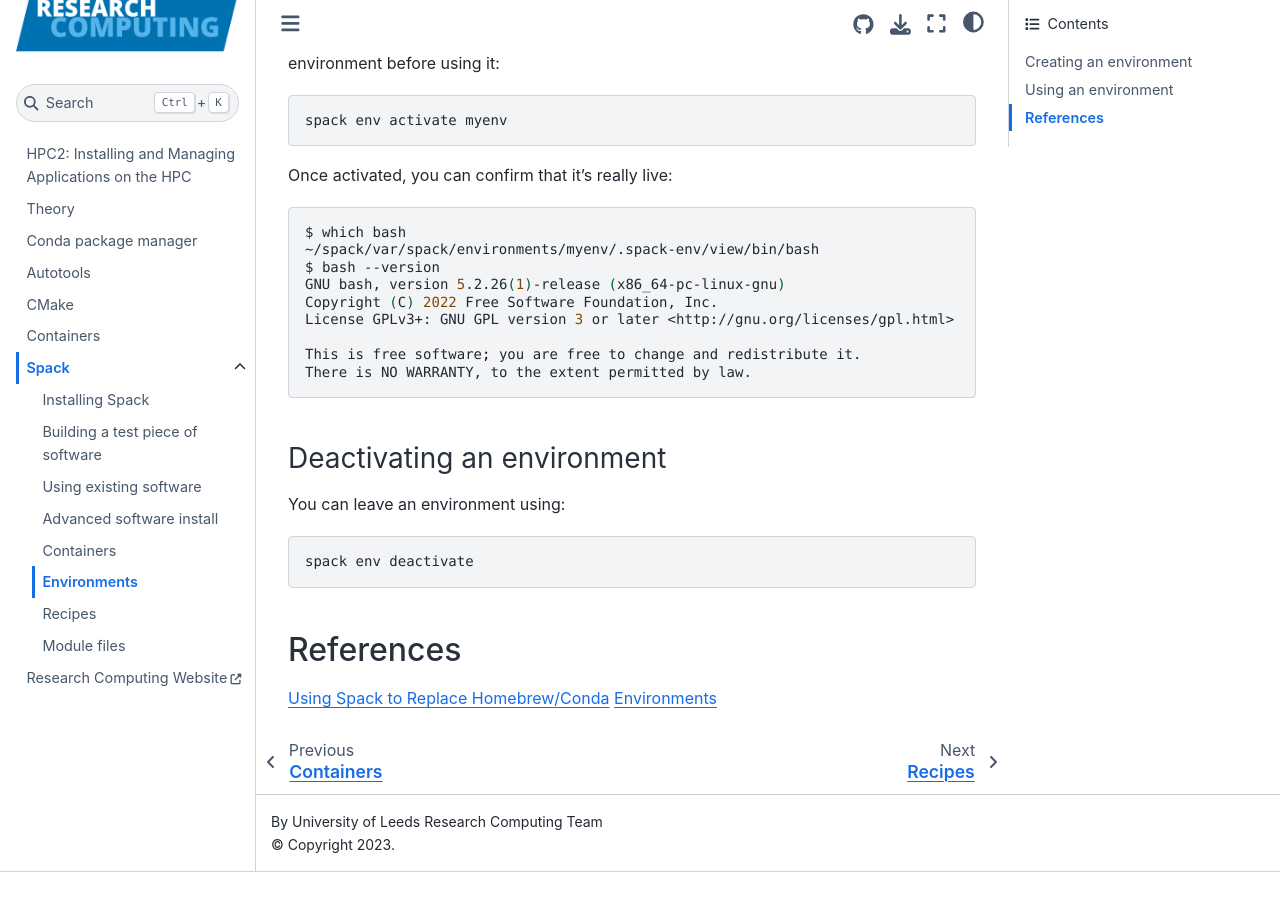
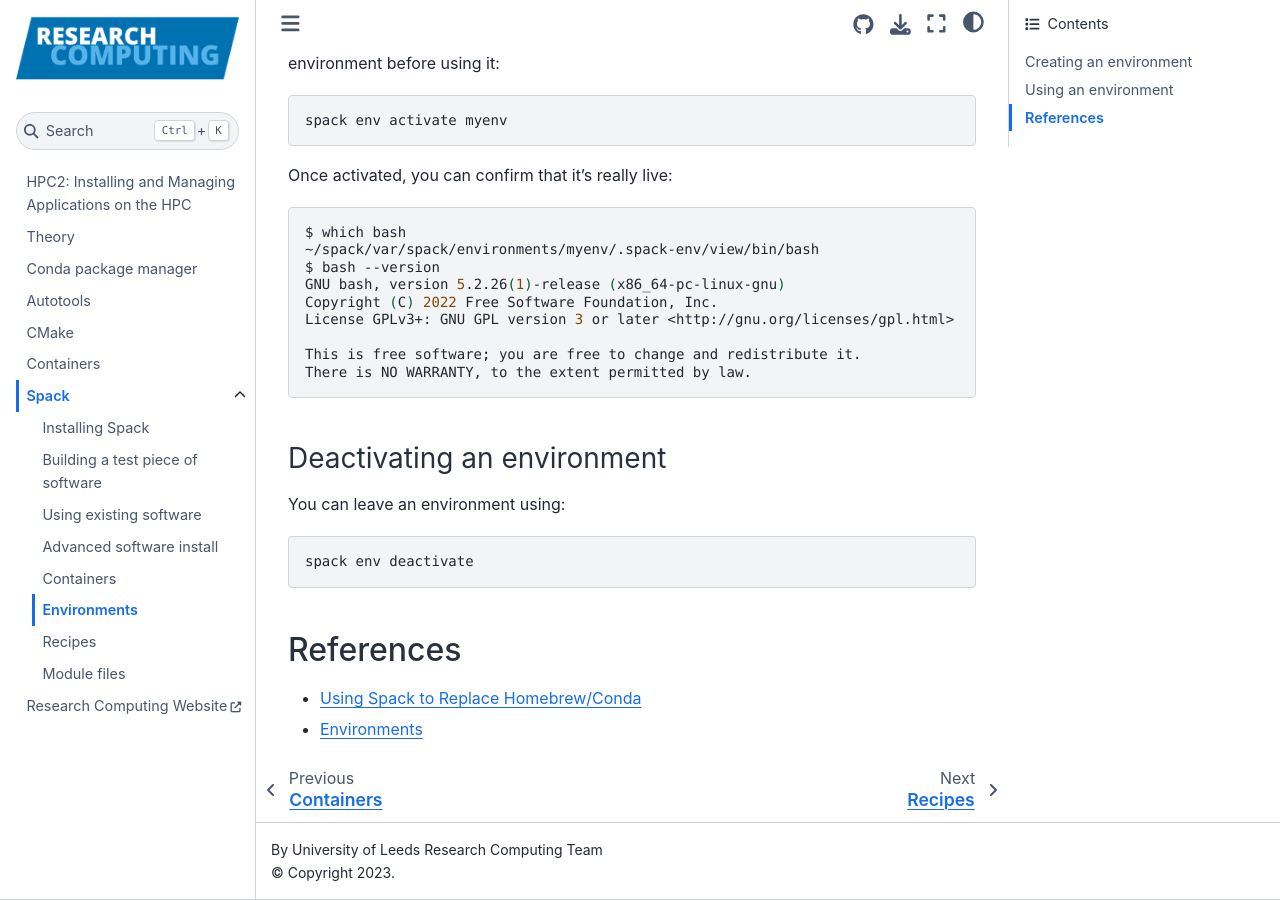
Before and after one commit to ARCTraining/hpc2-software, a Jupyter Book: the page built from book/course/spack/environments.md, in a window 1280 px wide and 900 px high, scrolled down 1175 px. Built offline with Jupyter Book 1.0.4 settings and Sphinx 7.4.7 and the Sphinx Book theme 1.1.4, drawn with Linux system fonts in a browser that asks for light colours; before the commit the page ends 2047 px from its top, so only the background shows below that.

```diff
--- a/book/course/spack/environments.md
+++ b/book/course/spack/environments.md
@@ -81,5 +81,5 @@ spack env deactivate
 
 ## References
 
-[Using Spack to Replace Homebrew/Conda](https://spack.readthedocs.io/en/latest/replace_conda_homebrew.html)
-[Environments](https://spack.readthedocs.io/en/latest/environments.html)
+- [Using Spack to Replace Homebrew/Conda](https://spack.readthedocs.io/en/latest/replace_conda_homebrew.html)
+- [Environments](https://spack.readthedocs.io/en/latest/environments.html)
```
